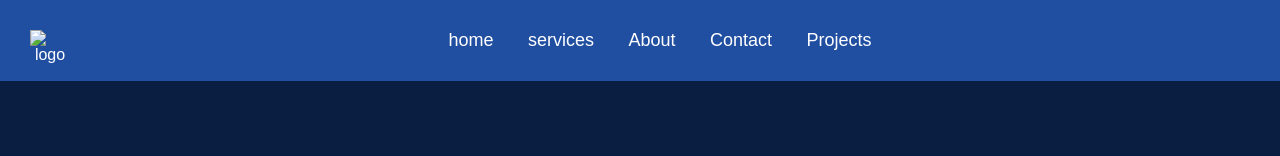
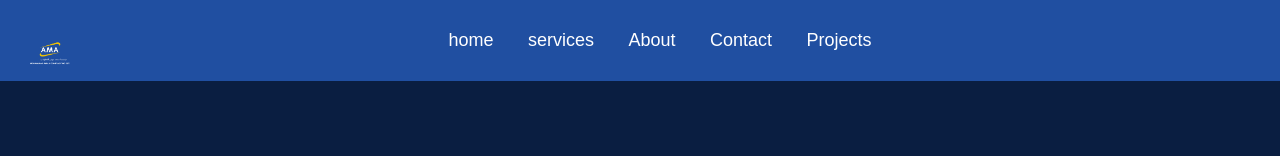
Before and after one commit to HanamMush/websit, a plain HTML site: page index.html in a window 1280 px wide. Shown: the top 156 px of the page. Drawn offline with Linux system fonts and the light colour scheme.

Commit message:
Update index.html

```diff
--- a/index.html
+++ b/index.html
@@ -212,7 +212,7 @@ footer i {
 </head>
 <body>
     <nav>
-        <img src="LOGO2.010(1).png.png" alt="logo" style="width:40px;" align = "left">
+        <img src="10.png" alt="logo" style="width:40px;" align = "left">
         <a href="#home" class="nav-link px-2 link-secondary">home</a>
         <a href="#services" class="nav-link px-2 link-secondary">services</a>
         <a href="#About" class="nav-link px-2 link-secondary">About</a>
```
